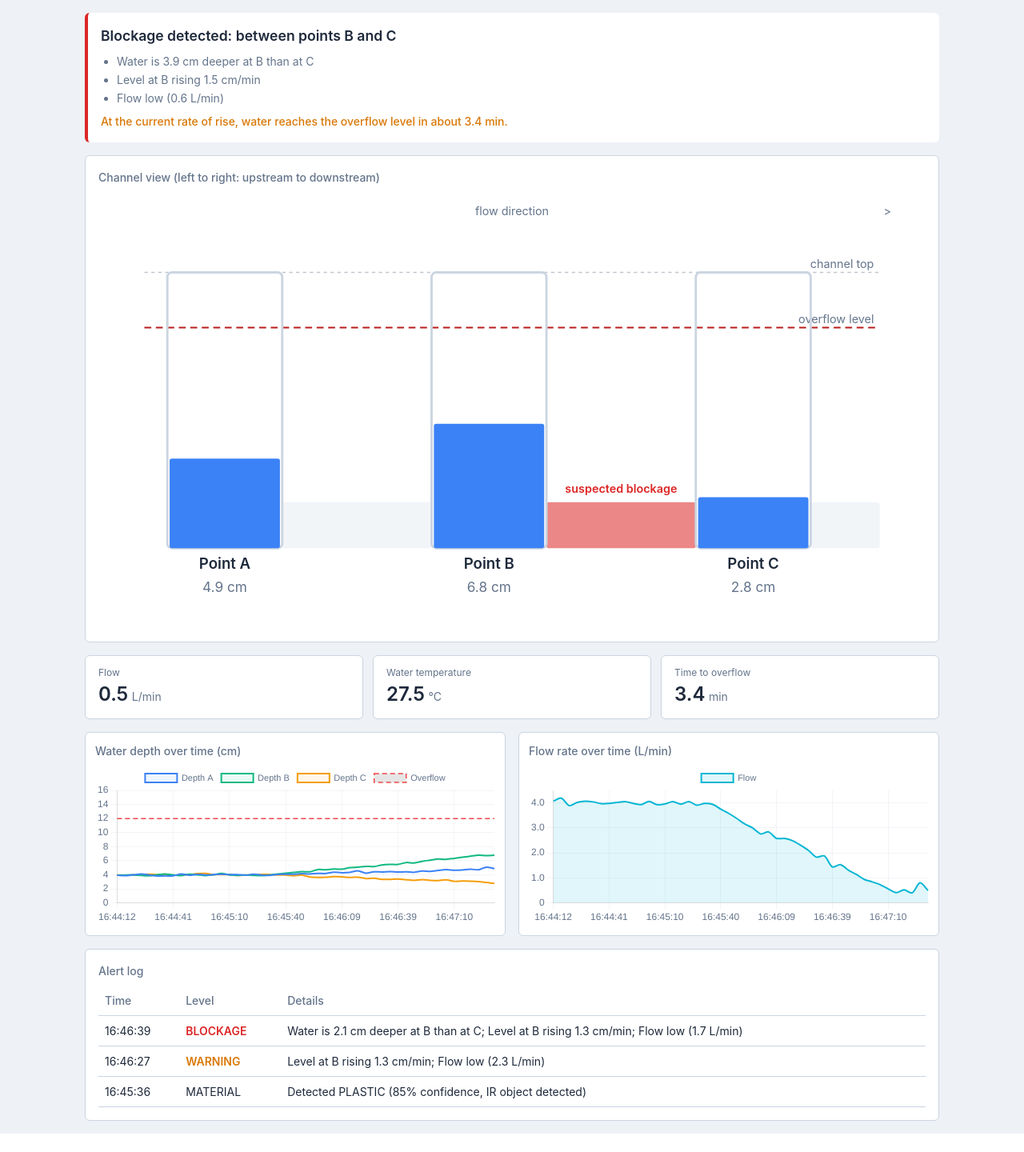
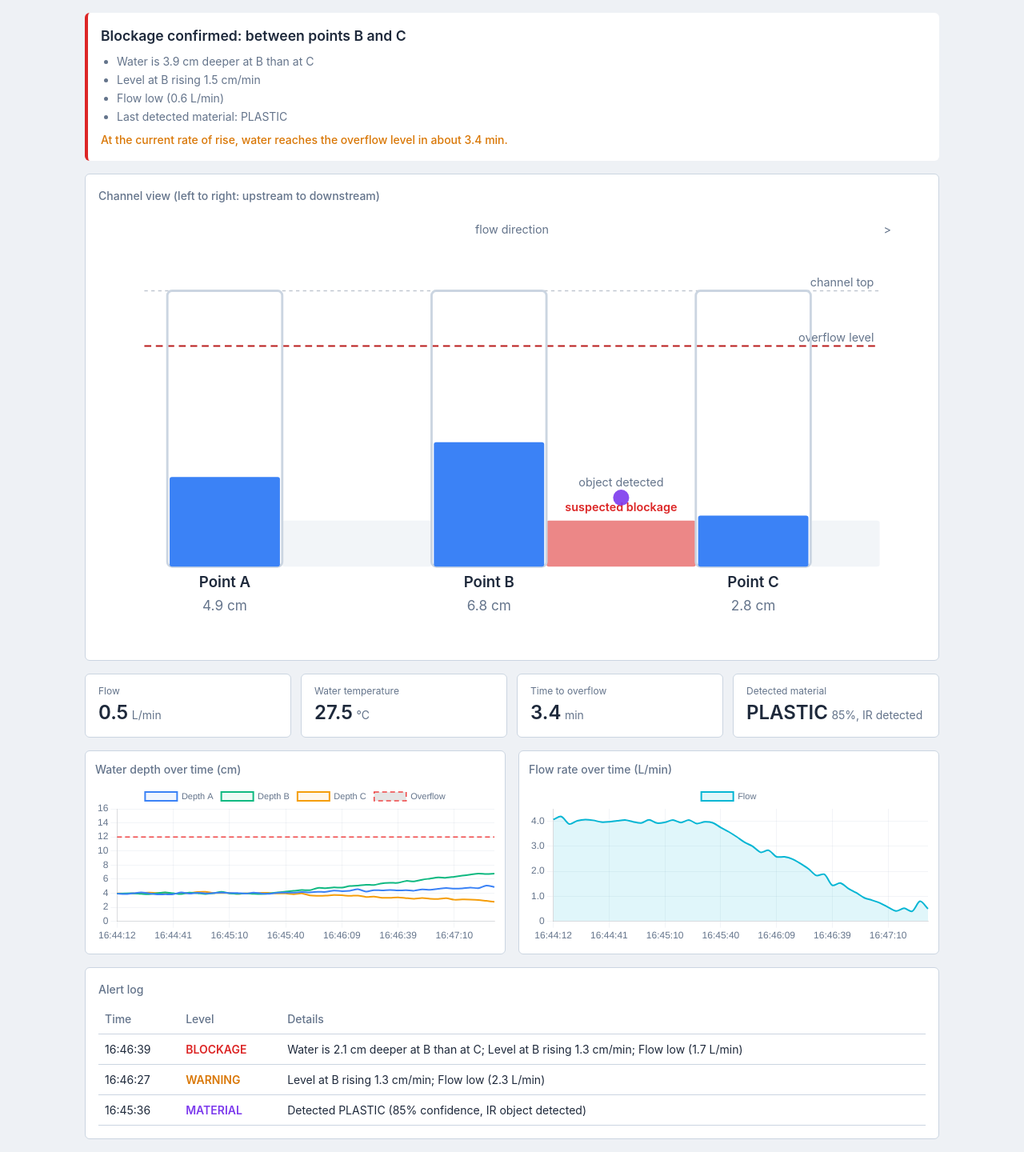
Before and after one commit to ThallapallySriramGoud/Smart-Drainage-Blockage-prediction-system, a Flask app: page / in a window 1280 px wide. Shown: the part 46-1486 px from the top of the page at 80% size. Before the commit the page ends 1463 px from the top, so only its background shows below. Run offline with Flask 3, Linux system fonts and the light colour scheme; data comes from the database, SQL or seed files in the repository; both versions use the stored data as it was after the commit.

Commit message:
Add material identification

```diff
--- a/drainage-dashboard/app.py
+++ b/drainage-dashboard/app.py
@@ -81,6 +81,13 @@ def init_db():
             location  TEXT NOT NULL DEFAULT '',
             message   TEXT NOT NULL
         );
+        CREATE TABLE IF NOT EXISTS materials (
+            id          INTEGER PRIMARY KEY AUTOINCREMENT,
+            ts          REAL NOT NULL,
+            material    TEXT NOT NULL,
+            confidence  REAL NOT NULL,
+            ir_detected  INTEGER NOT NULL DEFAULT 0
+        );
     """)
     conn.commit()
     conn.close()
@@ -142,6 +149,7 @@ def analyse(rows):
             "status": "NORMAL",
             "location": "",
             "score": 0,
+            "confirmed": False,
             "reasons": [],
             "eta_min": None,
             "slopes": {},
@@ -173,13 +181,17 @@ def analyse(rows):
     # --- 4. Score each possible blockage location ------------------------
     # Each segment keeps its own score, reasons list, and a "diff" value
     # used as a tie-breaker when two segments have the same score.
-    seg_ab = {"score": 0, "reasons": [], "diff": s_a - s_b}
-    seg_bc = {"score": 0, "reasons": [], "diff": s_b - s_c}
-    seg_ac = {"score": 0, "reasons": [], "diff": 0}   # "after C"
+    seg_ab = {"score": 0, "reasons": [], "diff": s_a - s_b,
+              "has_gradient": False, "has_flow_low": False}
+    seg_bc = {"score": 0, "reasons": [], "diff": s_b - s_c,
+              "has_gradient": False, "has_flow_low": False}
+    seg_ac = {"score": 0, "reasons": [], "diff": 0,
+              "has_gradient": False, "has_flow_low": False}
 
     # Segment A-B: water deeper at A than B (back-up upstream of blockage)
     if (s_a - s_b) >= CFG["GRADIENT_CM"]:
         seg_ab["score"] += 2
+        seg_ab["has_gradient"] = True
         seg_ab["reasons"].append(
             "Water is {:.1f} cm deeper at A than at B".format(s_a - s_b))
     if slope_a >= CFG["RISE_CM_PER_MIN"]:
@@ -188,11 +200,13 @@ def analyse(rows):
             "Level at A rising {:.1f} cm/min".format(slope_a))
     if flow_low:
         seg_ab["score"] += 1
+        seg_ab["has_flow_low"] = True
         seg_ab["reasons"].append(flow_reason)
 
     # Segment B-C: water deeper at B than C
     if (s_b - s_c) >= CFG["GRADIENT_CM"]:
         seg_bc["score"] += 2
+        seg_bc["has_gradient"] = True
         seg_bc["reasons"].append(
             "Water is {:.1f} cm deeper at B than at C".format(s_b - s_c))
     if slope_b >= CFG["RISE_CM_PER_MIN"]:
@@ -201,6 +215,7 @@ def analyse(rows):
             "Level at B rising {:.1f} cm/min".format(slope_b))
     if flow_low:
         seg_bc["score"] += 1
+        seg_bc["has_flow_low"] = True
         seg_bc["reasons"].append(flow_reason)
 
     # After C: all three depths rising quickly
@@ -208,9 +223,11 @@ def analyse(rows):
             and slope_b >= CFG["RISE_CM_PER_MIN"]
             and slope_c >= CFG["RISE_CM_PER_MIN"]):
         seg_ac["score"] += 2
+        seg_ac["has_gradient"] = True
         seg_ac["reasons"].append("All depths rising rapidly")
     if flow_low:
         seg_ac["score"] += 1
+        seg_ac["has_flow_low"] = True
         seg_ac["reasons"].append(flow_reason)
 
     # --- 5. Pick the highest-scoring segment -----------------------------
@@ -248,13 +265,46 @@ def analyse(rows):
     if eta_min is not None:
         eta_min = round(eta_min, 1)
 
+    # A blockage is "confirmed" when both the depth gradient and low flow
+    # agree on the same segment (not just a rising trend alone).
+    confirmed = (status in ("BLOCKAGE", "CRITICAL")
+                 and best["has_gradient"] and best["has_flow_low"])
+
     return {
         "status": status,
         "location": location,
         "score": best["score"],
+        "confirmed": confirmed,
         "reasons": reasons,
         "eta_min": eta_min,
         "slopes": slopes,
+    }
+
+
+# ---------------------------------------------------------------------------
+# Material helpers
+# ---------------------------------------------------------------------------
+
+# Allowed material categories
+MATERIALS = ("ROCK", "PLASTIC", "RUBBER", "WOOD", "OTHER", "UNKNOWN")
+
+# Confidence threshold below which we treat the reading as UNKNOWN
+CONFIDENCE_THRESHOLD = 0.6
+
+
+def _latest_material(db):
+    """Return the most recent material detection as a dict, or None."""
+    mat = db.execute(
+        "SELECT ts, material, confidence, ir_detected FROM materials "
+        "ORDER BY id DESC LIMIT 1"
+    ).fetchone()
+    if not mat:
+        return None
+    return {
+        "ts": mat["ts"],
+        "material": mat["material"],
+        "confidence": mat["confidence"],
+        "ir_detected": bool(mat["ir_detected"]),
     }
 
 
@@ -347,6 +397,77 @@ def api_data():
     })
 
 
+@app.route("/api/material", methods=["POST"])
+def api_material():
+    """Receive a material identification from the ESP32 object sensor."""
+    # --- API key check (same as /api/data) -------------------------------
+    if request.headers.get("X-API-Key") != API_KEY:
+        return jsonify({"error": "unauthorized"}), 401
+
+    # --- Parse and validate JSON ----------------------------------------
+    data = request.get_json(silent=True)
+    if not data:
+        return jsonify({"error": "invalid or empty JSON body"}), 400
+
+    material = data.get("material")
+    if material not in MATERIALS:
+        return jsonify({"error": "invalid material"}), 400
+
+    confidence = data.get("confidence")
+    if confidence is None or isinstance(confidence, bool):
+        return jsonify({"error": "confidence is missing or not a number"}), 400
+    try:
+        confidence = float(confidence)
+    except (TypeError, ValueError):
+        return jsonify({"error": "confidence is not a number"}), 400
+    if confidence < 0 or confidence > 1:
+        return jsonify({"error": "confidence must be between 0 and 1"}), 400
+
+    ir_detected = data.get("ir_detected")
+    if not isinstance(ir_detected, bool):
+        return jsonify({"error": "ir_detected must be true or false"}), 400
+
+    # If confidence is too low, treat the material as UNKNOWN
+    if confidence < CONFIDENCE_THRESHOLD:
+        material = "UNKNOWN"
+
+    now = time.time()
+    db = get_db()
+
+    # --- Store the material reading -------------------------------------
+    db.execute(
+        "INSERT INTO materials (ts, material, confidence, ir_detected) "
+        "VALUES (?, ?, ?, ?)",
+        (now, material, confidence, 1 if ir_detected else 0)
+    )
+
+    # --- Log an alert when the material changes -------------------------
+    # Compare with the material entry before the one we just inserted.
+    prev_rows = db.execute(
+        "SELECT material FROM materials ORDER BY id DESC LIMIT 2"
+    ).fetchall()
+    prev_material = prev_rows[1]["material"] if len(prev_rows) > 1 else None
+
+    if prev_material != material:
+        msg = "Detected {} ({:.0%} confidence".format(material, confidence)
+        if ir_detected:
+            msg += ", IR object detected"
+        msg += ")"
+        db.execute(
+            "INSERT INTO alerts (ts, status, location, message) "
+            "VALUES (?, ?, ?, ?)",
+            (now, "MATERIAL", "", msg)
+        )
+
+    db.commit()
+
+    return jsonify({
+        "material": material,
+        "confidence": confidence,
+        "ir_detected": ir_detected,
+    })
+
+
 @app.route("/api/latest")
 def api_latest():
     """Return the latest reading, the analysis result, and config."""
@@ -359,7 +480,8 @@ def api_latest():
     ).fetchall()
 
     if not rows:
-        return jsonify({"has_data": False, "config": CFG})
+        return jsonify({"has_data": False, "config": CFG,
+                        "material": _latest_material(db)})
 
     rows = [dict(r) for r in reversed(rows)]  # oldest first
     latest = rows[-1]
@@ -380,6 +502,7 @@ def api_latest():
             "flow": latest["flow"],
             "temp": latest["temp"],
         },
+        "material": _latest_material(db),
         "analysis": result,
     })
 
@@ -425,6 +548,9 @@ def index():
 
 # ---------------------------------------------------------------------------
 
+# Initialise the database when the module loads so it works with both
+# `python app.py` and `gunicorn app:app`
+init_db()
+
 if __name__ == "__main__":
-    init_db()
     app.run(host="0.0.0.0", port=5000)
--- a/drainage-dashboard/requirements.txt
+++ b/drainage-dashboard/requirements.txt
@@ -1 +1,2 @@
 flask
+gunicorn
--- a/drainage-dashboard/templates/index.html
+++ b/drainage-dashboard/templates/index.html
@@ -136,7 +136,7 @@
     /* ---- Number cards ---- */
     #cards {
       display: grid;
-      grid-template-columns: repeat(3, 1fr);
+      grid-template-columns: repeat(4, 1fr);
       gap: 12px;
       margin-bottom: 16px;
     }
@@ -221,11 +221,15 @@
     .level-blockage { color: var(--blockage); font-weight: 600; }
     .level-critical { color: var(--critical); font-weight: 600; }
     .level-normal   { color: var(--normal); }
+    .level-material { color: #7c3aed; font-weight: 600; }
 
     /* ---- Responsive ---- */
-    @media (max-width: 768px) {
+    @media (max-width: 900px) {
+      #cards  { grid-template-columns: repeat(2, 1fr); }
+      #charts { grid-template-columns: 1fr; }
+    }
+    @media (max-width: 480px) {
       #cards  { grid-template-columns: 1fr; }
-      #charts { grid-template-columns: 1fr; }
     }
   </style>
 </head>
@@ -269,6 +273,11 @@
       <text id="seg-label-bc" class="s-seg" x="455" y="262" text-anchor="middle"></text>
       <text id="seg-label-ac" class="s-seg" x="650" y="262" text-anchor="middle"></text>
 
+      <!-- Object detected indicator (shown when IR sensor detects an object) -->
+      <circle id="obj-dot" cx="455" cy="250" r="7" fill="#7c3aed" opacity="0"/>
+      <text id="obj-label" x="455" y="240" text-anchor="middle"
+            class="s-small" fill="#7c3aed" opacity="0">object detected</text>
+
       <!-- Column A (upstream) -->
       <rect id="col-a" class="wall" x="60"  y="70" width="100" height="240" rx="4"/>
       <rect id="water-a" class="water" x="62" width="96" rx="2"/>
@@ -305,6 +314,11 @@
       <span class="card-label">Time to overflow</span>
       <span class="card-value" id="card-eta">--</span>
       <span class="card-unit">min</span>
+    </div>
+    <div class="card">
+      <span class="card-label">Detected material</span>
+      <span class="card-value" id="card-material">--</span>
+      <span class="card-unit" id="card-material-detail">no data</span>
     </div>
   </div>
 
@@ -384,7 +398,7 @@
     }
 
     /* ---- Update the status banner ---- */
-    function updateBanner(analysis) {
+    function updateBanner(analysis, material) {
       var banner  = document.getElementById("status-banner");
       var title   = document.getElementById("status-title");
       var reasons = document.getElementById("status-reasons");
@@ -405,8 +419,13 @@
             (LOC_TEXT[analysis.location] || analysis.location);
       } else if (s === "BLOCKAGE") {
         banner.classList.add("blockage");
-        title.textContent = "Blockage detected: " +
-            (LOC_TEXT[analysis.location] || analysis.location);
+        if (analysis.confirmed) {
+          title.textContent = "Blockage confirmed: " +
+              (LOC_TEXT[analysis.location] || analysis.location);
+        } else {
+          title.textContent = "Blockage detected: " +
+              (LOC_TEXT[analysis.location] || analysis.location);
+        }
       } else if (s === "CRITICAL") {
         banner.classList.add("critical");
         title.textContent = "Overflow risk";
@@ -420,6 +439,14 @@
         });
       }
 
+      // Show the last detected material for confirmed blockages
+      if (analysis.confirmed && material && material.material &&
+          material.material !== "UNKNOWN") {
+        var li = document.createElement("li");
+        li.textContent = "Last detected material: " + material.material;
+        reasons.appendChild(li);
+      }
+
       if (analysis.eta_min !== null && analysis.eta_min !== undefined) {
         eta.textContent =
             "At the current rate of rise, water reaches the overflow level " +
@@ -428,7 +455,7 @@
     }
 
     /* ---- Update the SVG channel drawing ---- */
-    function updateSvg(latest, cfg, analysis) {
+    function updateSvg(latest, cfg, analysis, material) {
       var depths = {
         a: latest.depth_a,
         b: latest.depth_b,
@@ -496,6 +523,23 @@
           lbl.textContent = "suspected blockage";
         }
       }
+
+      // Object detected indicator (from IR sensor)
+      var objDot   = document.getElementById("obj-dot");
+      var objLabel = document.getElementById("obj-label");
+      if (material && material.ir_detected) {
+        // Position at the suspected blockage segment, or default to B-C
+        var segX = { "ab": 225, "bc": 455, "ac": 650 };
+        var locKey = LOC_SEG[analysis.location] || "bc";
+        var x = segX[locKey] || 455;
+        objDot.setAttribute("cx", x);
+        objLabel.setAttribute("x", x);
+        objDot.setAttribute("opacity", "0.9");
+        objLabel.setAttribute("opacity", "1");
+      } else {
+        objDot.setAttribute("opacity", "0");
+        objLabel.setAttribute("opacity", "0");
+      }
     }
 
     /* ---- Update number cards ---- */
@@ -509,6 +553,26 @@
       } else {
         document.getElementById("card-eta").textContent = "--";
       }
+    }
+
+    /* ---- Update the detected-material card ---- */
+    function updateMaterial(material) {
+      var card = document.getElementById("card-material");
+      var detail = document.getElementById("card-material-detail");
+      if (!material) {
+        card.textContent = "--";
+        detail.textContent = "no data";
+        return;
+      }
+      card.textContent = material.material;
+      var parts = [];
+      if (material.confidence !== undefined && material.confidence !== null) {
+        parts.push(Math.round(material.confidence * 100) + "%");
+      }
+      if (material.ir_detected) {
+        parts.push("IR detected");
+      }
+      detail.textContent = parts.length > 0 ? parts.join(", ") : "detected";
     }
 
     /* ---- Initialise Chart.js charts (called once on page load) ---- */
@@ -646,6 +710,8 @@
           "Waiting for sensor data";
       document.getElementById("status-reasons").innerHTML = "";
       document.getElementById("status-eta").textContent = "";
+      document.getElementById("card-material").textContent = "--";
+      document.getElementById("card-material-detail").textContent = "no data";
     }
 
     /* ---- Main refresh loop: poll all three endpoints ---- */
@@ -672,9 +738,10 @@
           }
 
           updateConnection(latest.age_s, config.OFFLINE_AFTER_S);
-          updateBanner(latest.analysis);
-          updateSvg(latest.latest, config, latest.analysis);
+          updateBanner(latest.analysis, latest.material);
+          updateSvg(latest.latest, config, latest.analysis, latest.material);
           updateCards(latest.latest, latest.analysis);
+          updateMaterial(latest.material);
           updateCharts(history, config);
           updateAlerts(alerts);
         })
```
Also changed, not shown: drainage-dashboard/simulate.py (+55 -12 lines), drainage-dashboard/README.md, drainage-dashboard/drainage.db.
